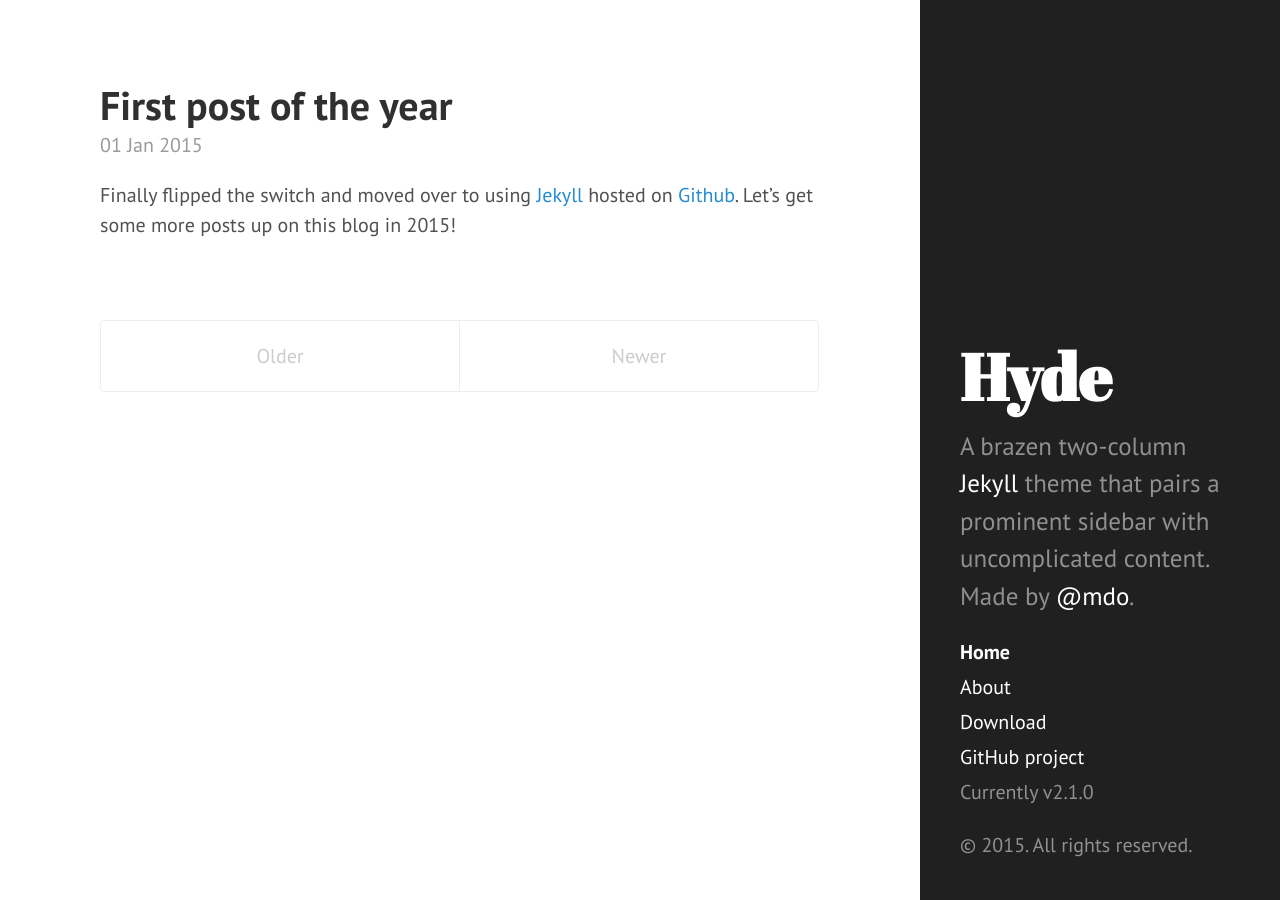
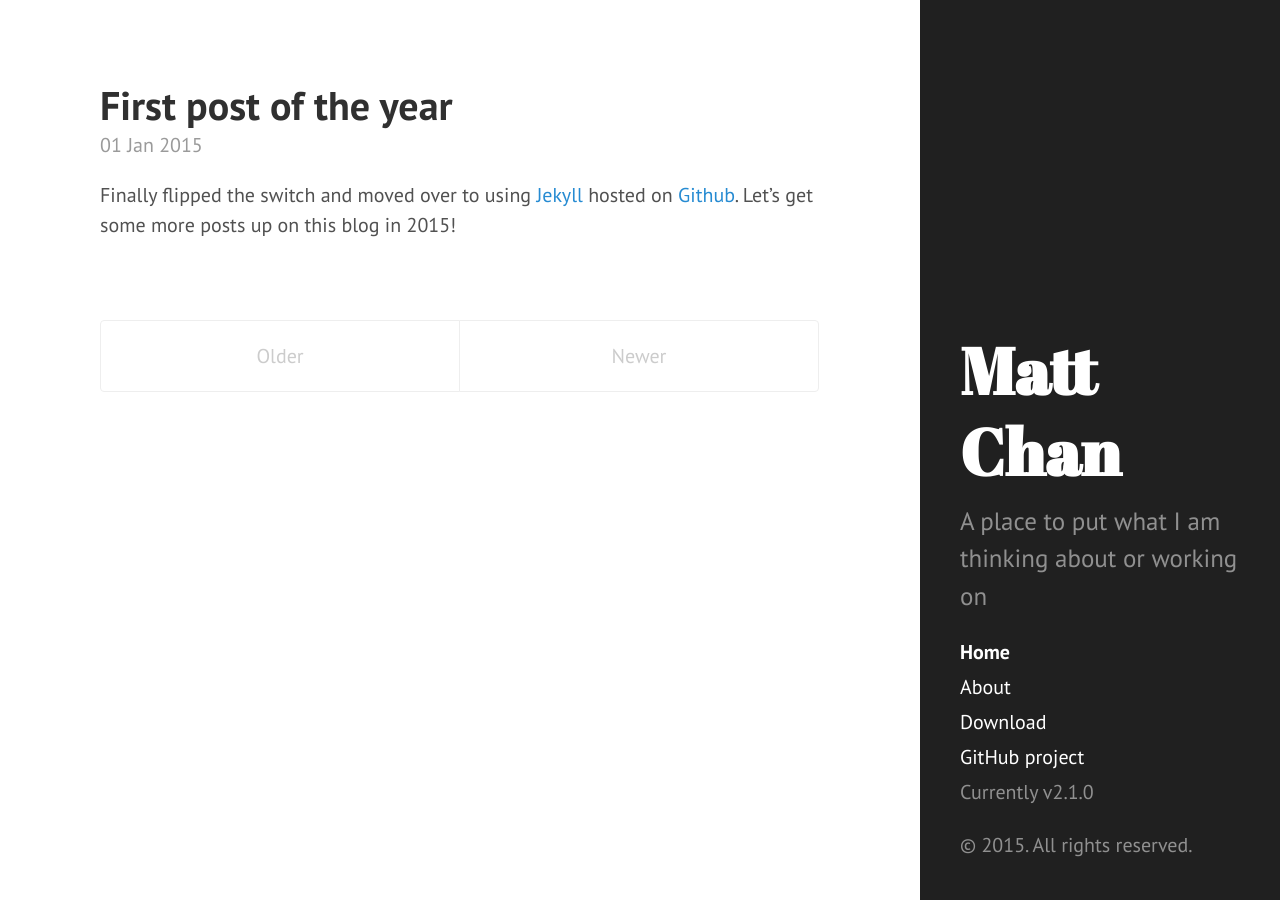
Before and after one commit to mattam/mattam.github.com, a Jekyll site: the page built from index.html, in a window 1280 px wide. Built offline with Jekyll 4.4.1, drawn with Linux system fonts in a browser that asks for light colours; Markdown is read by kramdown in place of the engine named in the settings; the list of posts is cut into pages by our own code.

Commit message:
Updating sidebar content.

```diff
--- a/_config.yml
+++ b/_config.yml
@@ -7,15 +7,15 @@ permalink:        pretty
 relative_permalinks: true
 
 # Setup
-title:            Hyde
-tagline:          'A Jekyll theme'
-description:      'A brazen two-column <a href="http://jekyllrb.com" target="_blank">Jekyll</a> theme that pairs a prominent sidebar with uncomplicated content. Made by <a href="https://twitter.com/mdo" target="_blank">@mdo</a>.'
-url:              http://hyde.getpoole.com
+title:            Matt Chan
+tagline:          'Thoughts and Experiments'
+description:      'A place to put what I am thinking about or working on'
+url:              http://mattchan.org
 baseurl:          /
 
 author:
-  name:           'Mark Otto'
-  url:            https://twitter.com/mdo
+  name:           'Matthew Chan'
+  url:            https://twitter.com/mattam
 
 paginate:         5
 
@@ -23,4 +23,4 @@ paginate:         5
 version:          2.1.0
 
 github:
-  repo:           https://github.com/poole/hyde
+  repo:           https://github.com/mattam/mattam.github.com
```
